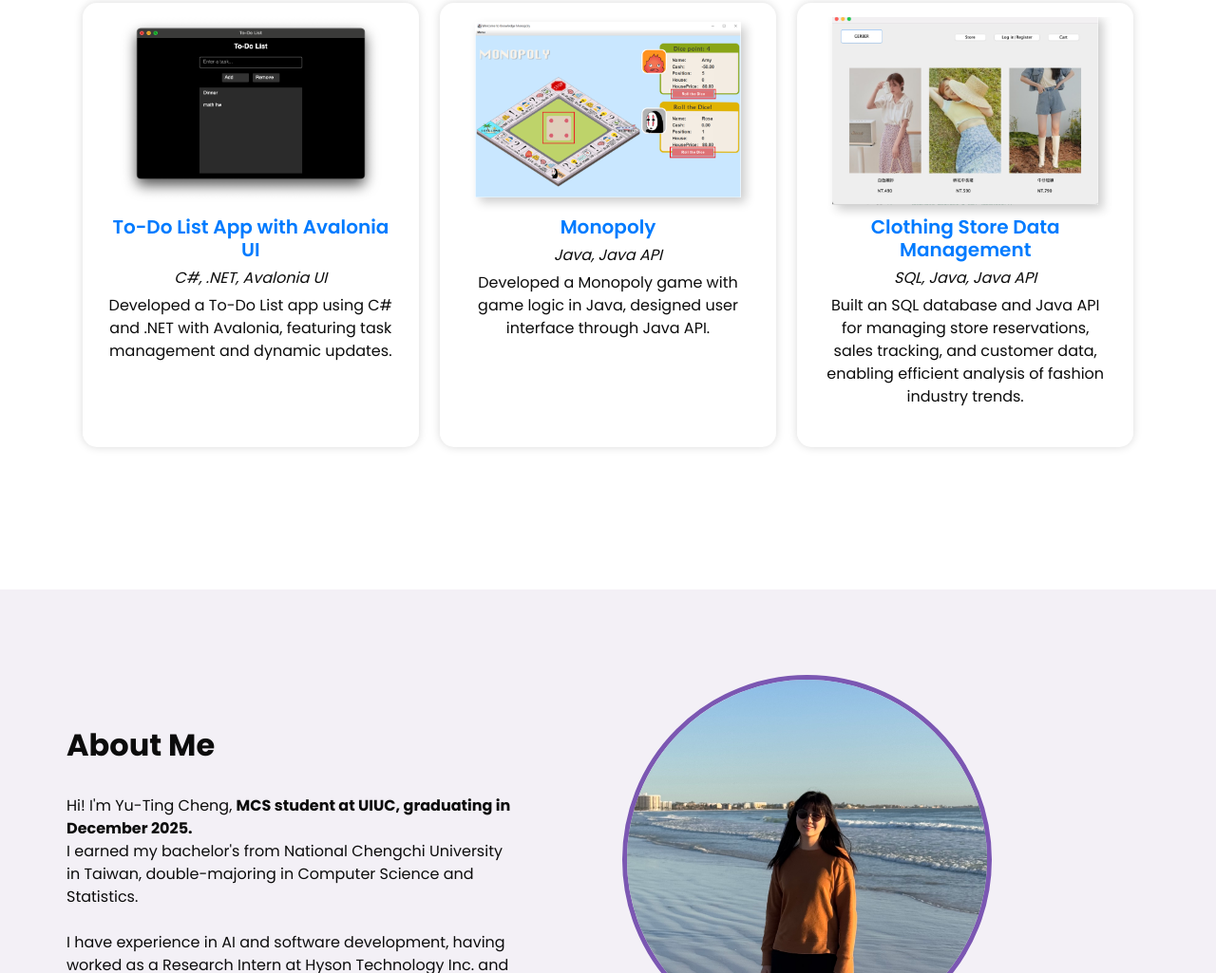
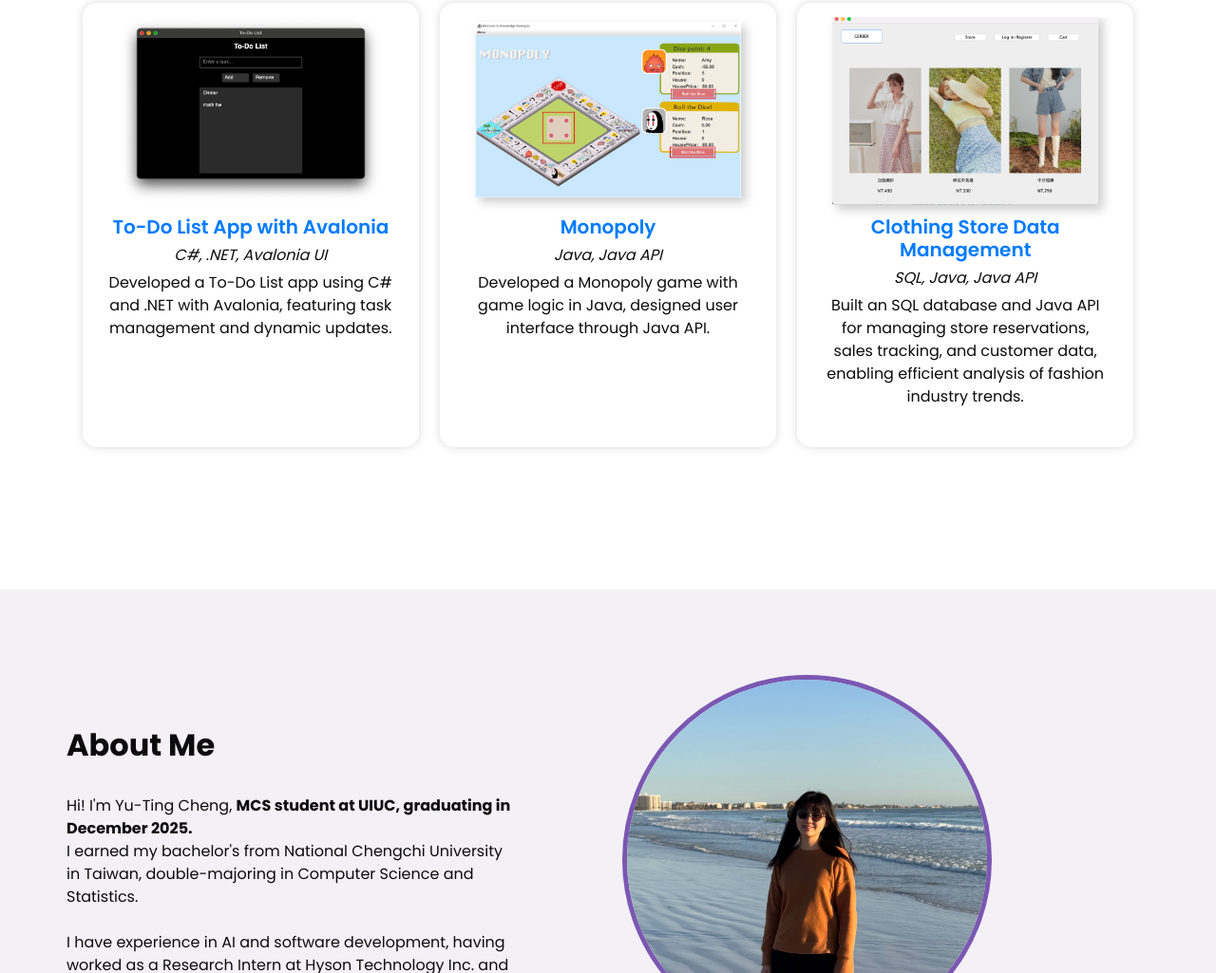
Before and after one commit to ytcheng0214/ytcheng0214.github.io, a plain HTML site: page index.html in a window 1280 px wide. Shown: the part 2081-3106 px from the top of the page at 95% size. Drawn offline with nearby package versions, Linux system fonts and the light colour scheme.

Commit message:
Update index.html

```diff
--- a/index.html
+++ b/index.html
@@ -263,7 +263,7 @@
         <div class="detail-box">
           <h5>
             <br>
-            <a href="https://github.com/ytcheng0214/To-do-List">To-Do List App with Avalonia UI</a>
+            <a href="https://github.com/ytcheng0214/To-do-List">To-Do List App with Avalonia</a>
           </h5>
           <h6>
             <em>C#, .NET, Avalonia UI</em>
```
